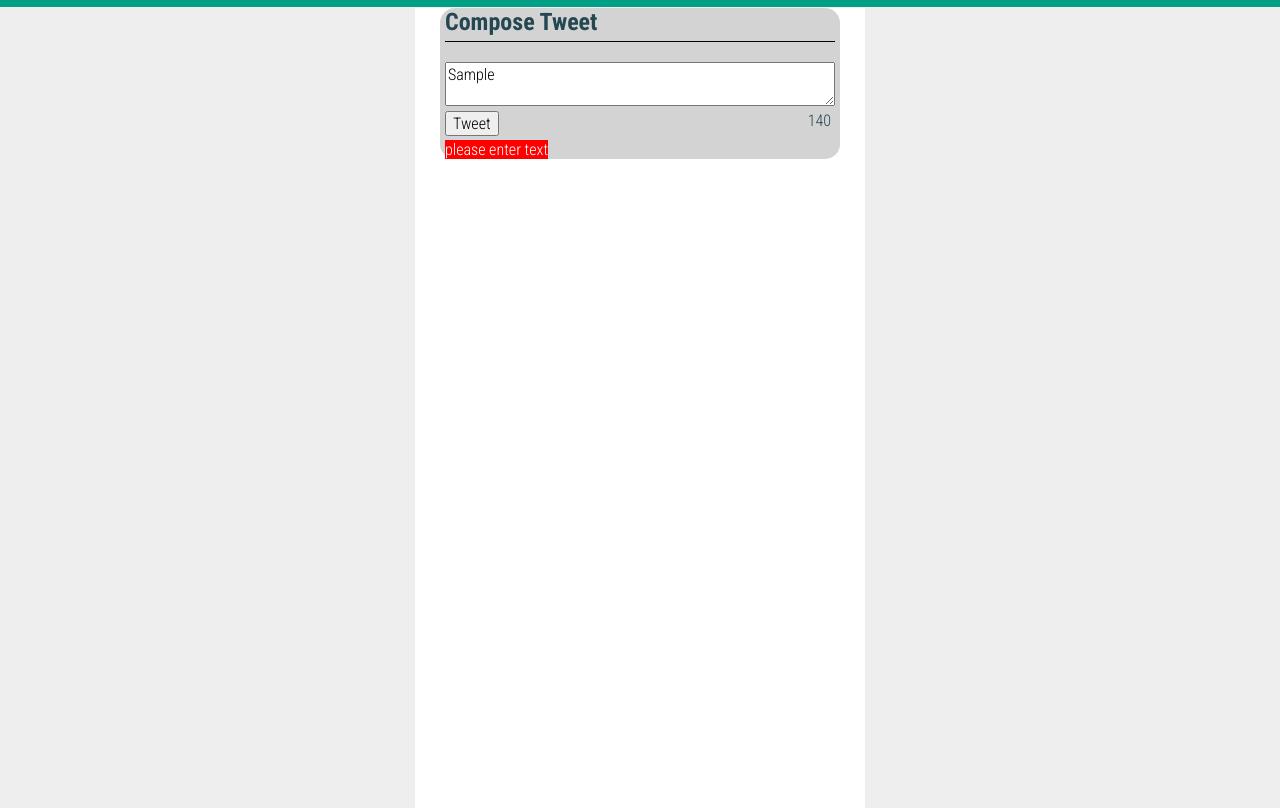
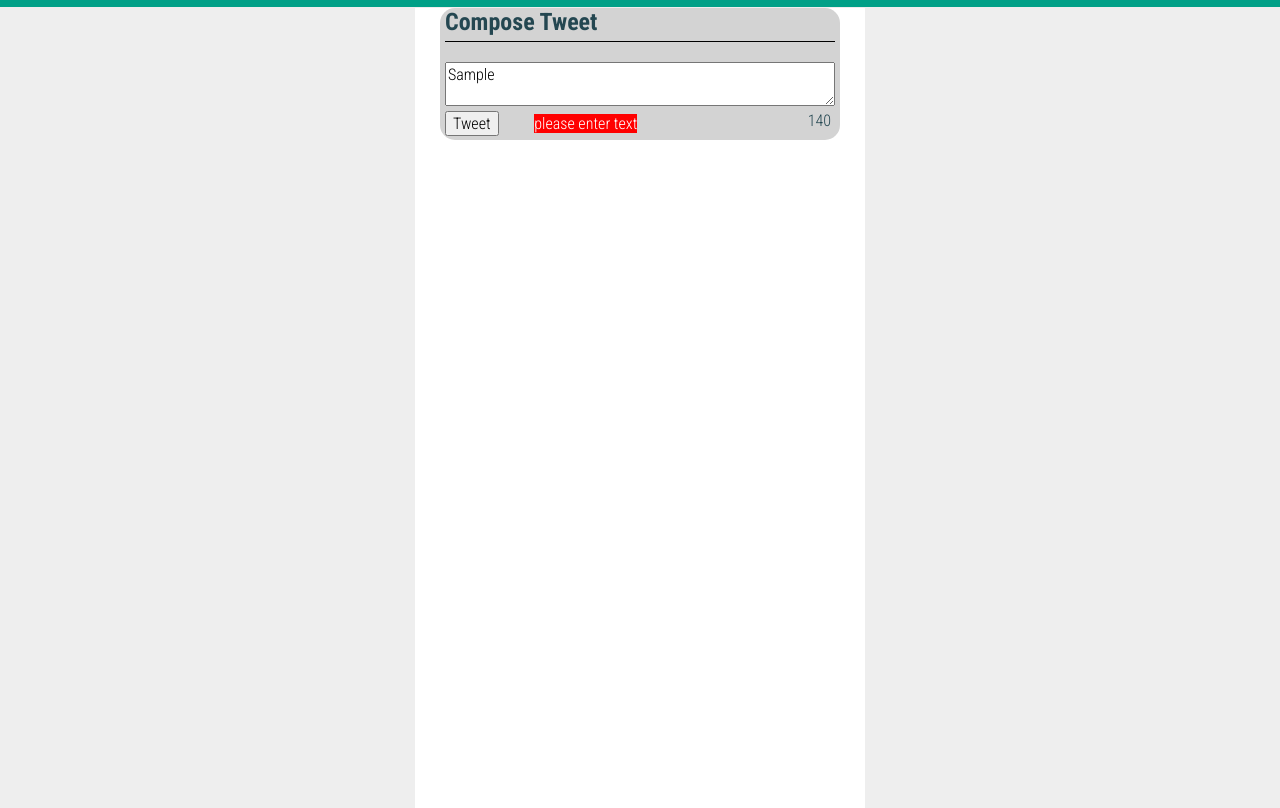
Before and after one commit to nohkes/tweeter, a website: page public/index.html in a window 1280 px wide. Both pictures are taken after typing "Sample" into the empty fields and a click on the input "Tweet". Shown: the part 102-910 px from the top of the page. Drawn offline with Linux system fonts and the light colour scheme; no server answers.

Commit message:
fixing some of the error messages issues

```diff
--- a/public/index.html
+++ b/public/index.html
@@ -51,10 +51,12 @@
   <h2>Compose Tweet</h2>
   <form class="input" id="tweet-submit" method="POST" action ="/tweets">
     <textarea name="text" placeholder="What are you humming about?"></textarea>
+
     <input type="submit" id="load-more-posts" value="Tweet">
+     <span class="error">error</span>
     <span class="counter">140</span>
   </form>
-    <span class="error">please enter text </span>
+
 
 </section>
 
--- a/public/scripts/app.js
+++ b/public/scripts/app.js
@@ -12,10 +12,10 @@ $(function() {
     event.preventDefault();
     if ( $(this).siblings(".counter").text() == 140) {
       $(".error").text("please enter text");
-      $(".error").toggle()
+      $(".error").slideDown()
     } else if ($(this).siblings(".counter").text() < 0){
       $(".error").text("too much text")
-      $(".error").toggle();
+      $(".error").slideDown();
     } else {
       console.log('Button clicked, performing ajax call...');
       $.ajax({ type: "POST",
--- a/public/styles/layout.css
+++ b/public/styles/layout.css
@@ -128,4 +128,5 @@ header span {
 	display: none;
 	font-size: 1em;
 	color: white;
+	float right;
 }
```
